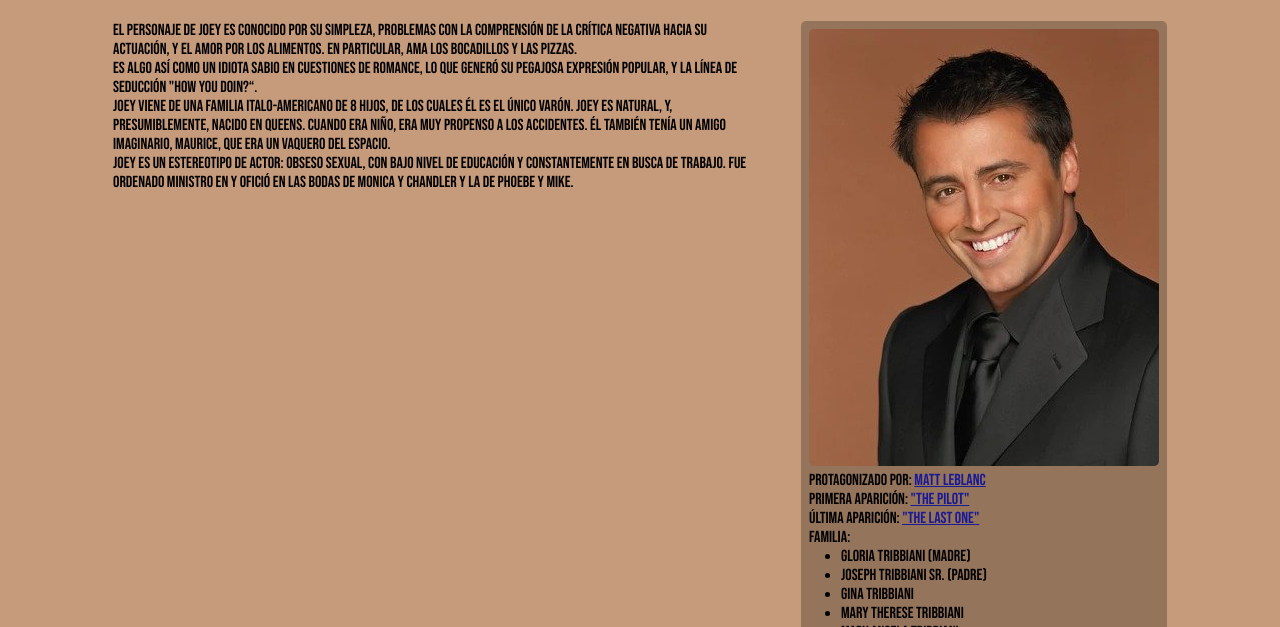
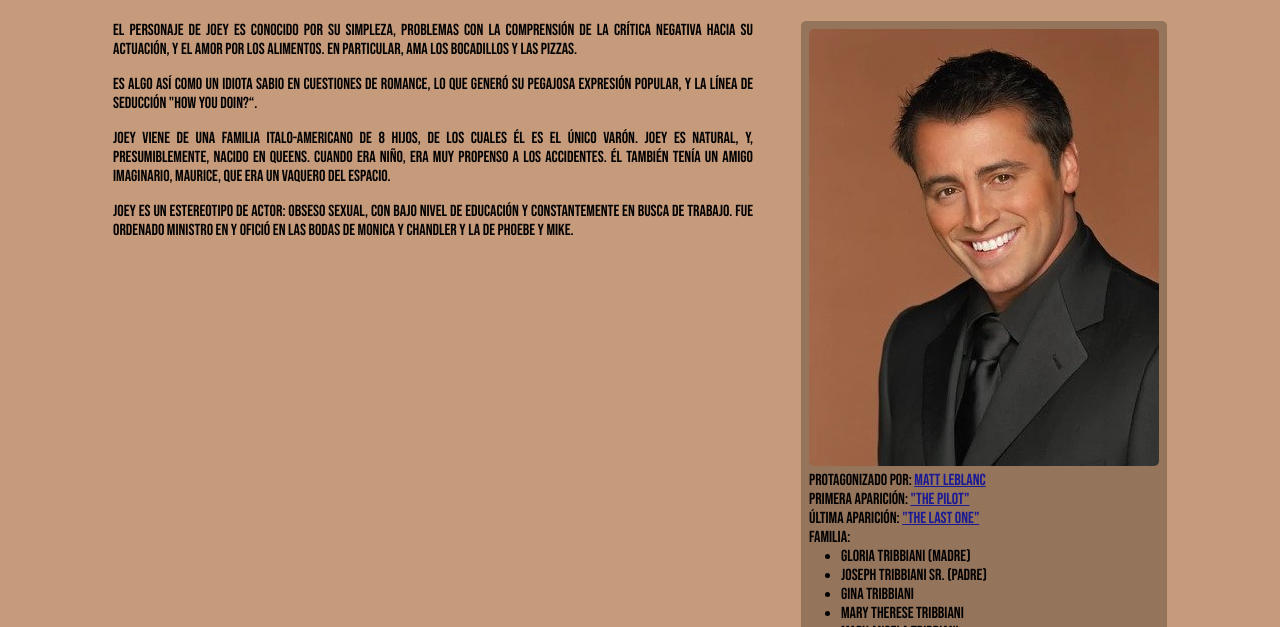
Before and after one commit to aagusfernandez02/friends-4x12, a plain HTML site: page personaje_joey.html in a window 1280 px wide. Shown: the part 173-800 px from the top of the page. Drawn offline with Linux system fonts and the light colour scheme.

Commit message:
agrego separación entre parrafos en las páginas de personajes

```diff
--- a/css/styles.css
+++ b/css/styles.css
@@ -638,6 +638,11 @@ main h1 {
     max-width: 50%;
 }
 
+.personajes_descripcion p{
+    margin-bottom: 1rem;
+    text-align: justify;
+}
+
 .personajes_estadisticas {
     max-width: 50%;
     background-color: rgba(0, 0, 0, 0.25);
```
